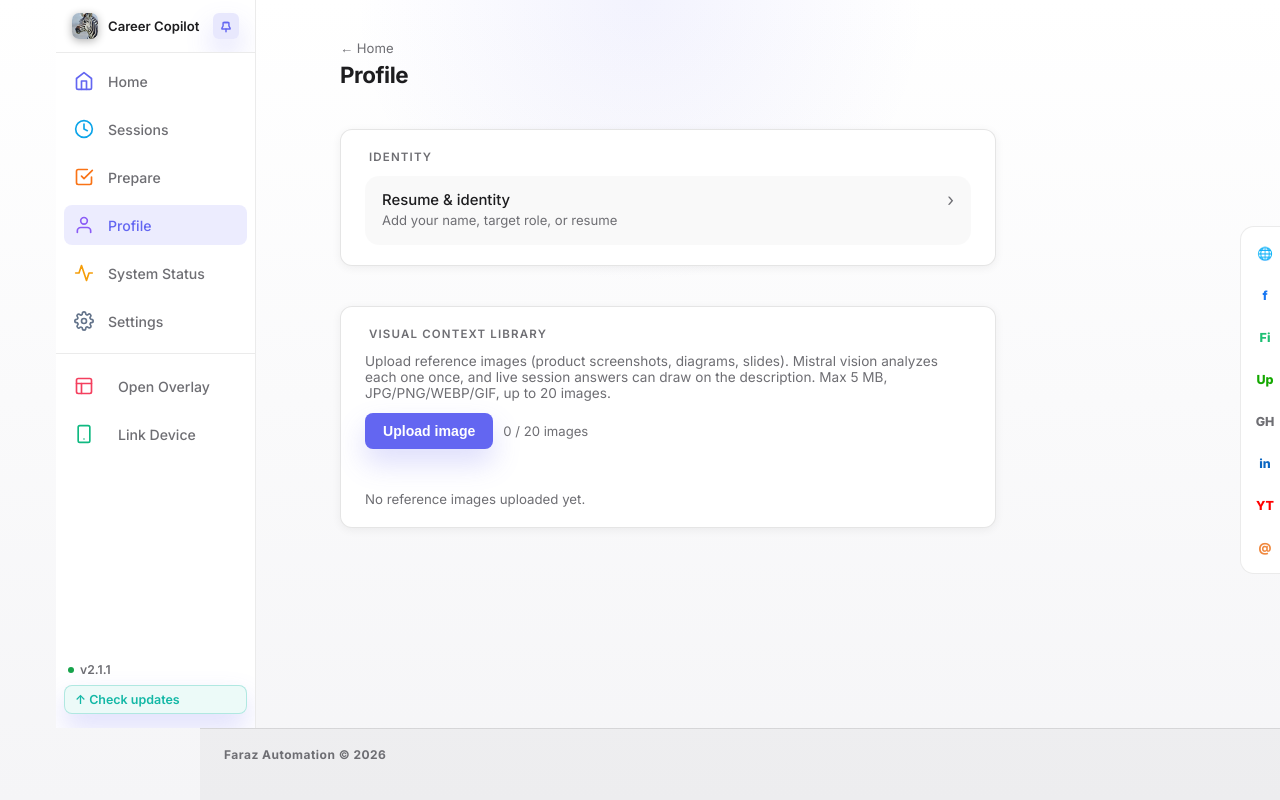
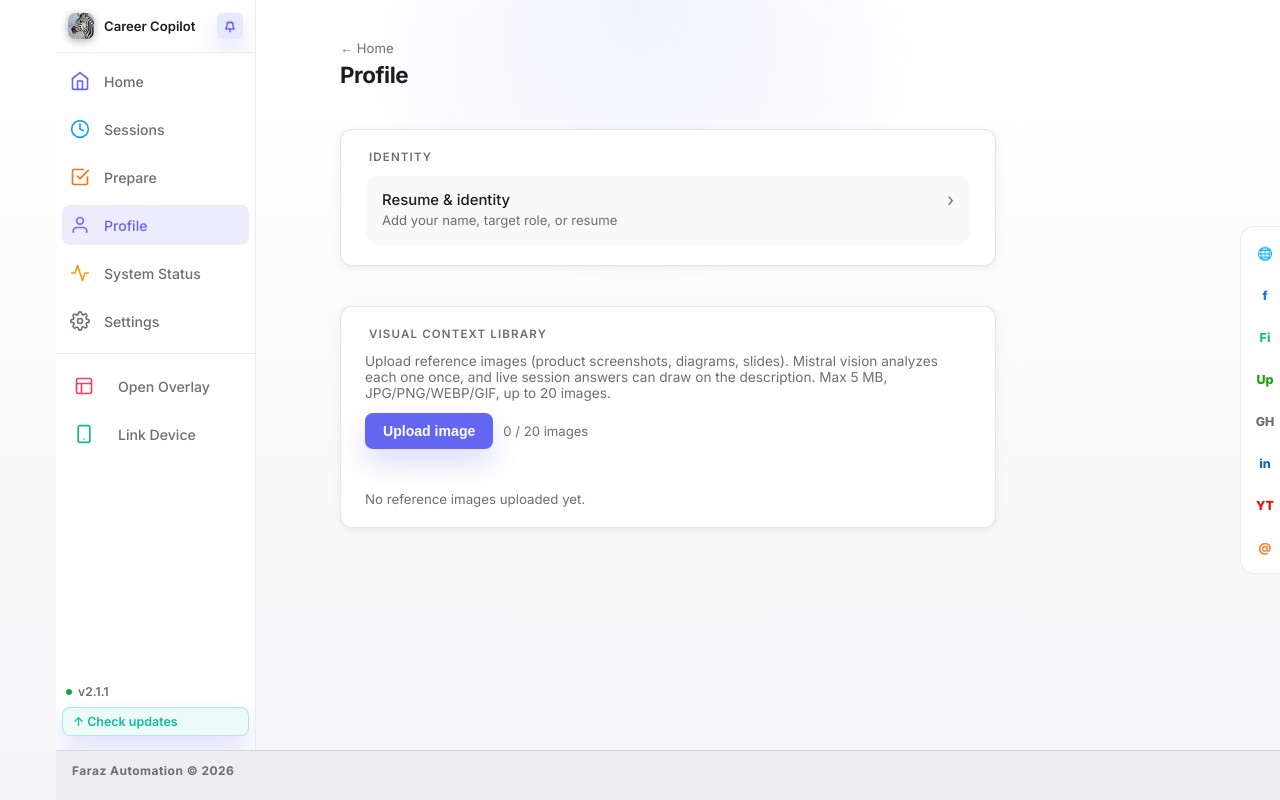
Before and after one commit to farazgoal-boop/career_copilot_premium, a Flask app: page /profile in a window 1280 px wide. Run offline with Flask 3, Linux system fonts and the light colour scheme; data that the repository does not hold is empty.

Commit message:
fix: remove sidebar and footer left blank space
- .premium-footer: drop the sidebar-is-open margin-left:200px override so
  the footer tracks the content column (56px) instead of chasing the
  expanded sidebar out to 200px; padding 18px 24px 28px -> 12px 16px;
  remove now-dead margin-left transition.
- .sidebar-item: padding/margin 0 8px -> 0 6px (icons ~12-14px from edge).
- .sidebar-header: padding 0 16px -> 0 12px (keeps logo aligned with nav).
- .sidebar-version-area: padding 10px 8px 14px -> 10px 6px 14px.

CSS only, no Python/JS changes.

Co-Authored-By: Claude Sonnet 5 <noreply@anthropic.com>
Claude-Session: https://claude.ai/code/session_01NJSAUEfa5Z8wpAw87iC2AC

```diff
--- a/web_app/static/css/premium.css
+++ b/web_app/static/css/premium.css
@@ -343,19 +343,18 @@ input[type='submit']:hover {
 
 .premium-footer {
   margin-top: auto;
-  padding: 18px 24px 28px;
+  padding: 12px 16px;
   border-top: 1px solid var(--premium-line);
   background: var(--premium-overlay-03);
   margin-left: 0;
-  transition: margin-left 220ms cubic-bezier(0.4, 0, 0.2, 1);
-}
-
+}
+
+/* Footer sits beside the collapsed rail and stays put when the sidebar
+   expands -- the open sidebar overlays content (same as .premium-main),
+   so the footer must NOT follow it out to 200px or it detaches from the
+   content column above it. */
 body.has-sidebar .premium-footer {
   margin-left: 56px;
-}
-
-body.has-sidebar.sidebar-is-open .premium-footer {
-  margin-left: 200px;
 }
 
 .premium-footer__brand {
@@ -913,7 +912,7 @@ body.has-sidebar .premium-main {
   display: flex;
   align-items: center;
   height: 52px;
-  padding: 0 16px;
+  padding: 0 12px;
   gap: 10px;
   overflow: hidden;
   white-space: nowrap;
@@ -1006,8 +1005,8 @@ body.has-sidebar .premium-main {
   display: flex;
   align-items: center;
   height: 40px;
-  padding: 0 8px;
-  margin: 0 8px;
+  padding: 0 6px;
+  margin: 0 6px;
   border-radius: 8px;
   text-decoration: none;
   color: var(--premium-muted);
@@ -1152,7 +1151,7 @@ body.has-sidebar .premium-main {
 .sidebar-version-area {
   flex-shrink: 0;
   margin-top: auto;
-  padding: 10px 8px 14px;
+  padding: 10px 6px 14px;
   display: flex;
   flex-direction: column;
   gap: 8px;
```
